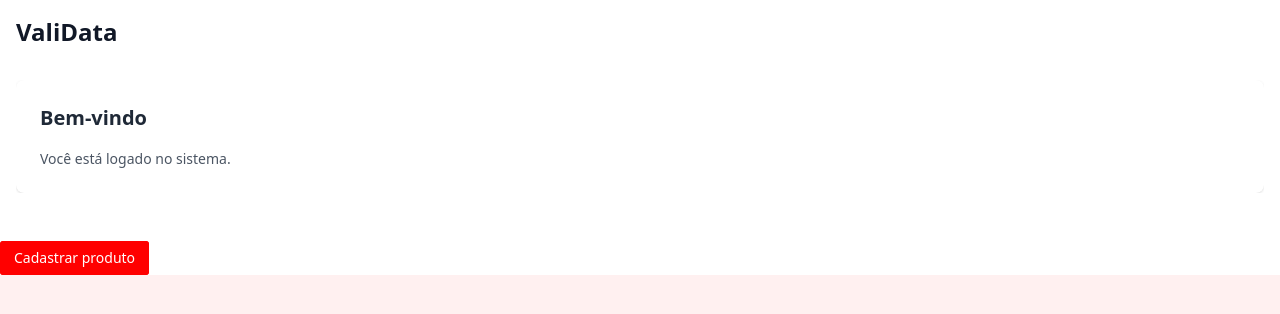
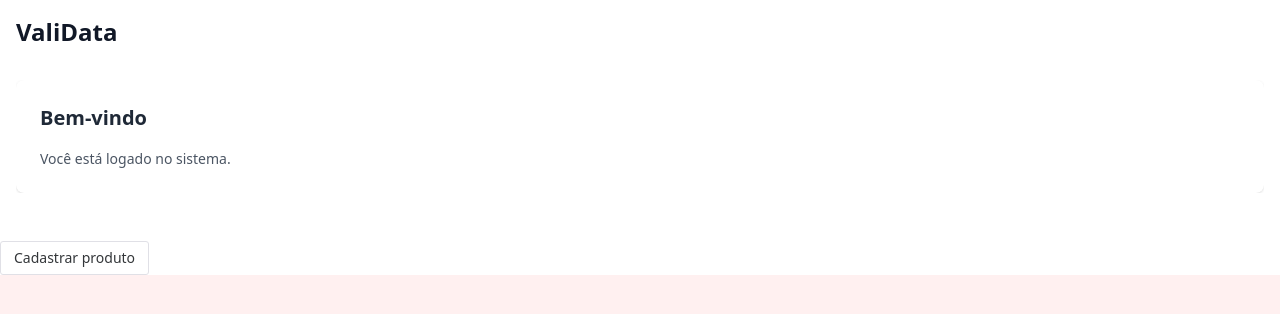
Before and after one commit to Caalb/validata-front, a Vue app: page /app in a window 1280 px wide. Shown: the top 314 px of the page. Built offline with nearby package versions, Linux system fonts and the light colour scheme; no server answers.

Commit message:
fix: remove unnecessary type attribute from Cadastrar produto button

```diff
--- a/src/components/barcode/BarcodeScanner.vue
+++ b/src/components/barcode/BarcodeScanner.vue
@@ -15,6 +15,7 @@ import { NButton } from 'naive-ui'
 import Quagga, { type QuaggaResult } from 'quagga'
 
 const emit = defineEmits(['barcode-detected', 'close'])
+
 const isScanning = ref(false)
 
 const startScanner = async () => {
--- a/src/components/barcode/BarcodeScannerButton.vue
+++ b/src/components/barcode/BarcodeScannerButton.vue
@@ -1,6 +1,6 @@
 <template>
   <div>
-    <n-button @click="showScanner = true" type="primary"> Cadastrar produto </n-button>
+    <n-button @click="showScanner = true">Cadastrar produto </n-button>
 
     <barcode-scanner
       v-if="showScanner"
```
